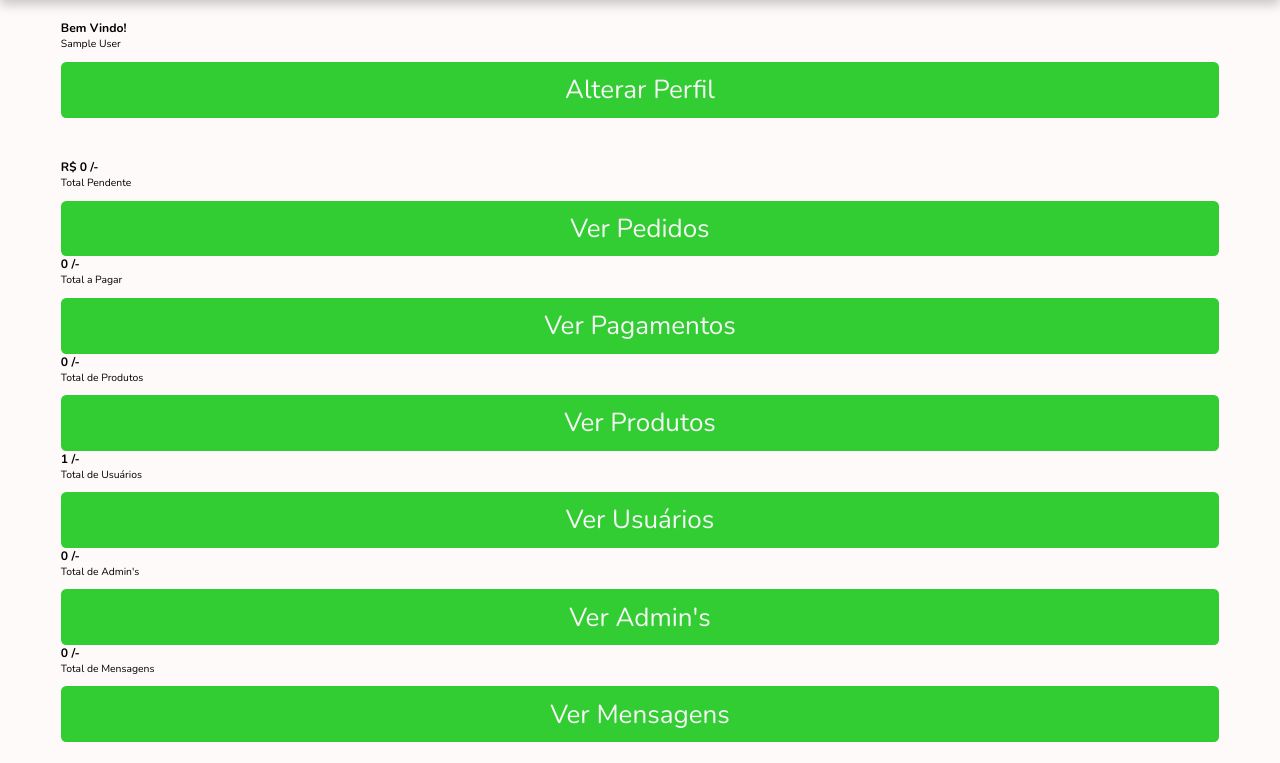
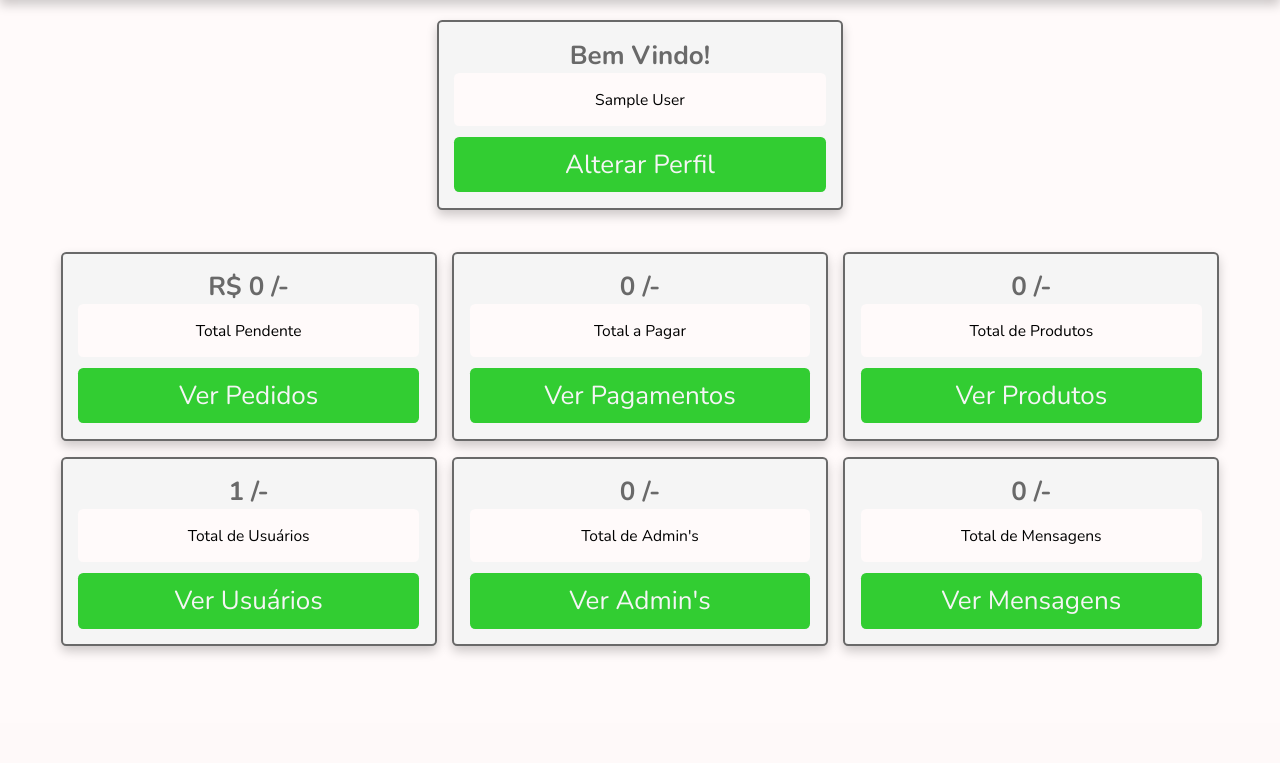
Before and after one commit to grupo-tcc-ti/pcc_emarket, a PHP site: page /admin/dashboard.php in a window 1280 px wide. Shown: the part 77-840 px from the top of the page. After the commit the page ends 732 px from the top, so only its background shows below. Run offline with PHP 8.4, Linux system fonts and the light colour scheme; the visitor is signed in with stand-in values (Sample User, id 1); data that the repository does not hold is empty.

Commit message:
Update admin_stylesheet

```diff
--- a/admin/dashboard.php
+++ b/admin/dashboard.php
@@ -28,7 +28,7 @@ if (!isset($admin_id)) {
 
 <?php include '../components/admin_header.php';?>
 
-<section class="dashboard">
+<section class="dashboard user-welcome">
     <div class="box">
         <h3>Bem Vindo!</h3>
         <p><?=$fetch_profile['nome'];?></p>
--- a/css/admin_stylesheet.css
+++ b/css/admin_stylesheet.css
@@ -262,6 +262,40 @@ section {
     display: inline-flex;
 }
 
+section.dashboard {
+    display: grid;
+    grid-template-columns: repeat(auto-fit, minmax(27rem, 1fr));
+    gap: 1.5rem;
+    align-items: stretch;
+}
+
+section.user-welcome {
+    width: 35%;
+    /* margin: 0% auto; */
+}
+
+section.dashboard .box {
+    background-color: var(--white);
+    text-align: center;
+    border: var(--border);
+    box-shadow: var(--box-shadow);
+    border-radius: .5rem;
+    text-align: center;
+    padding: 1.5rem;
+}
+
+section.dashboard .box h3 {
+    font-size: 2.5rem;
+    color: var(--black);
+}
+
+section.dashboard .box p {
+    padding: 1.5rem;
+    border-radius: .5rem;
+    background-color: var(--light-bg);
+    /* background-color: transparent; */
+    font-size: 1.5rem;
+}
 
 @media (max-width:991px) {
     html {
```
